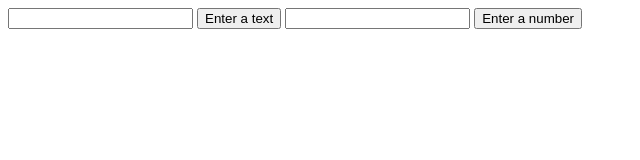
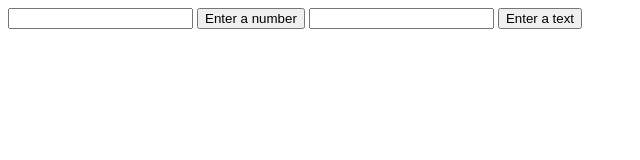
Before and after one commit to siawo/Convert-text-to-number-and-back-, a website: page index.html in a window 1280 px wide. Shown: the whole page, without its empty margins (0-640 px from the left). Drawn offline with Linux system fonts and the light colour scheme.

Commit message:
change in button text

```diff
--- a/index.html
+++ b/index.html
@@ -5,9 +5,9 @@
 </head>
 <body>
 	<input type="text" id="input" >
-	<button type="button" id="b1" onclick="checkInput()">Enter a text</button>
+	<button type="button" id="b1" onclick="checkInput()">Enter a number</button>
 	<input type="text" id="input2" >
-	<button type="button" id="b2" onclick="stringToNum()">Enter a number</button>
+	<button type="button" id="b2" onclick="stringToNum()">Enter a text</button>
   	<br>
   	<p id="output"></p>
   	<br>
```
